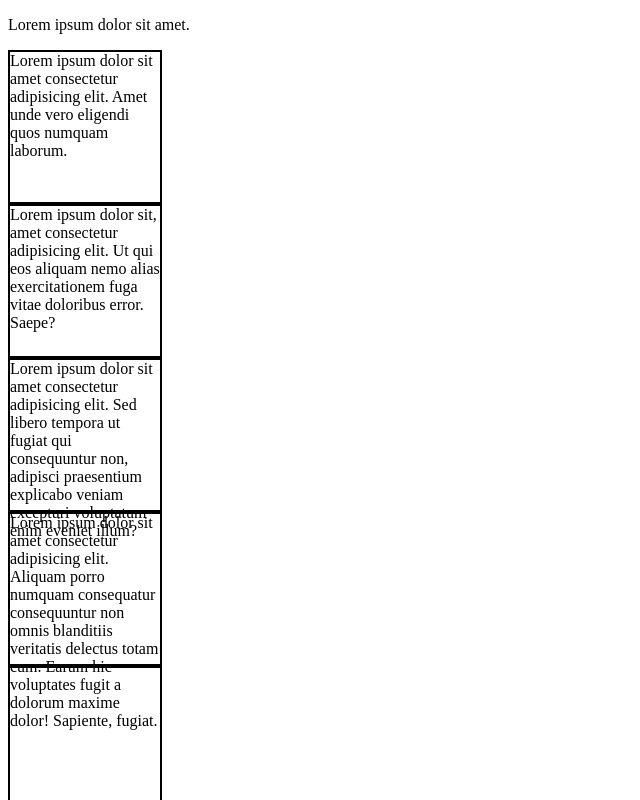
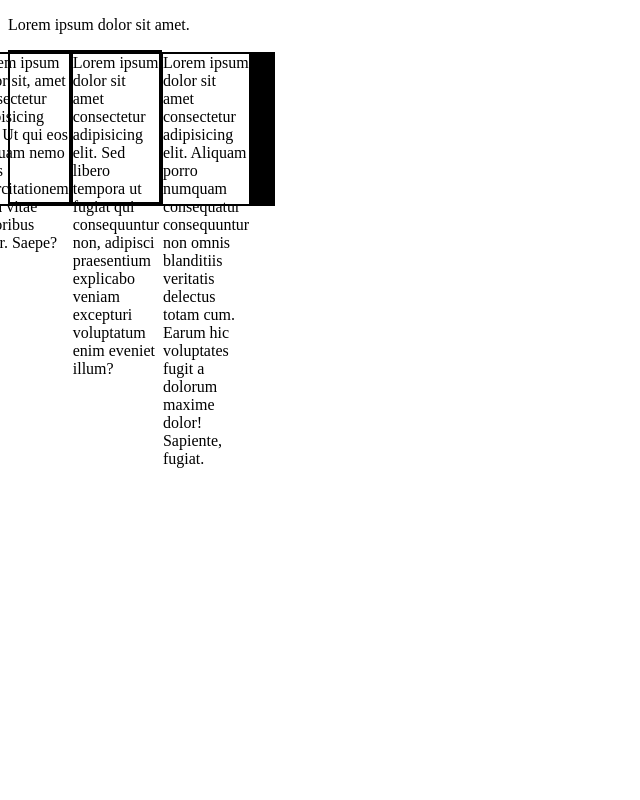
Before and after one commit to merlion-local/test2024, a plain HTML site: page index.html in a window 1280 px wide. Shown: the top 800 px of the page, without its empty margins (0-640 px from the left). Drawn offline with Linux system fonts and the light colour scheme.

Commit message:
add class container css

```diff
--- a/index.html
+++ b/index.html
@@ -1,23 +1,39 @@
 <!DOCTYPE html>
 <html lang="en">
   <head>
-    <link rel="stylesheet" href="./style.css">
-    <meta charset="UTF-8">
-    <meta name="viewport" content="width=device-width, initial-scale=1.0">
+    <link rel="stylesheet" href="./style.css" />
+    <meta charset="UTF-8" />
+    <meta name="viewport" content="width=device-width, initial-scale=1.0" />
     <title>Document</title>
   </head>
   <body>
     <p>Lorem ipsum dolor sit amet.</p>
-    <div>Lorem ipsum dolor sit amet consectetur adipisicing elit. Amet unde vero eligendi quos numquam laborum.</div>
-    <div>Lorem ipsum dolor sit, amet consectetur adipisicing elit. Ut qui eos aliquam nemo alias exercitationem fuga vitae doloribus error. Saepe?</div>
-    <div>Lorem ipsum dolor sit amet consectetur adipisicing elit. Sed libero tempora ut fugiat qui consequuntur non, adipisci praesentium explicabo veniam excepturi voluptatum enim eveniet illum?</div>
-    <div>Lorem ipsum dolor sit amet consectetur adipisicing elit. Aliquam porro numquam consequatur consequuntur non omnis blanditiis veritatis delectus totam cum. Earum hic voluptates fugit a dolorum maxime dolor! Sapiente, fugiat.</div>
+    <div class="container">
+      <div>
+        Lorem ipsum dolor sit amet consectetur adipisicing elit. Amet unde vero
+        eligendi quos numquam laborum.
+      </div>
+      <div>
+        Lorem ipsum dolor sit, amet consectetur adipisicing elit. Ut qui eos
+        aliquam nemo alias exercitationem fuga vitae doloribus error. Saepe?
+      </div>
+      <div>
+        Lorem ipsum dolor sit amet consectetur adipisicing elit. Sed libero
+        tempora ut fugiat qui consequuntur non, adipisci praesentium explicabo
+        veniam excepturi voluptatum enim eveniet illum?
+      </div>
+      <div>
+        Lorem ipsum dolor sit amet consectetur adipisicing elit. Aliquam porro
+        numquam consequatur consequuntur non omnis blanditiis veritatis delectus
+        totam cum. Earum hic voluptates fugit a dolorum maxime dolor! Sapiente,
+        fugiat.
+      </div>
       <div></div>
       <div></div>
       <div></div>
       <div></div>
       <div></div>
       <div></div>
-
+    </div>
   </body>
 </html>
--- a/style.css
+++ b/style.css
@@ -3,3 +3,8 @@ div {
     width: 150px;
     border: 2px solid black;
 }
+
+.container {
+    display: flex;
+    justify-content: center;
+}
```
Lines whose indentation alone changed are shown as unchanged.
